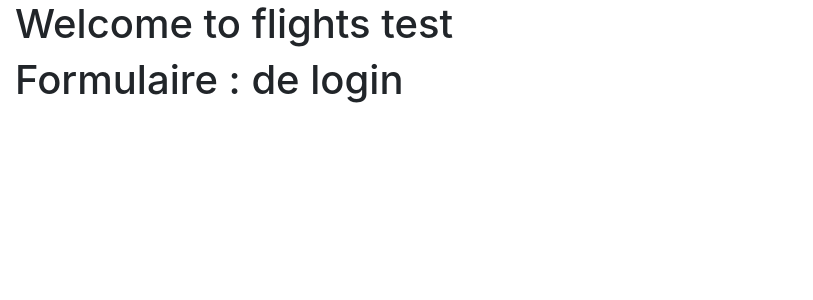
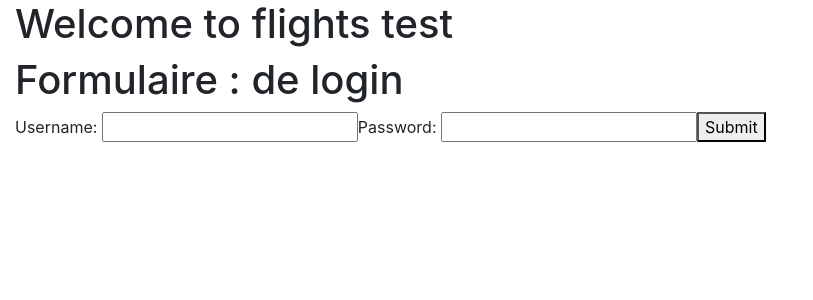
Before and after one commit to mohamessi/Flights, an Angular app: page / in a window 1280 px wide. Shown: the top 300 px of the page, without its empty margins (0-813 px from the left). Built offline with nearby package versions, Linux system fonts and the light colour scheme.

Commit message:
update on login

```diff
--- a/src/app/app.module.ts
+++ b/src/app/app.module.ts
@@ -5,6 +5,9 @@ import { AppRoutingModule } from './app-routing.module';
 import { AppComponent } from './app.component';
 import { AddFlightsComponent } from './add-flights/add-flights.component';
 import { LoginComponent } from './login/login.component';
+import { ReactiveFormsModule } from '@angular/forms';
+
+
 
 @NgModule({
   declarations: [
@@ -14,7 +17,8 @@ import { LoginComponent } from './login/login.component';
   ],
   imports: [
     BrowserModule,
-    AppRoutingModule
+    AppRoutingModule,
+    ReactiveFormsModule
   ],
   providers: [],
   bootstrap: [AppComponent]
--- a/src/app/login/login.component.html
+++ b/src/app/login/login.component.html
@@ -1 +1,17 @@
 <h1> Formulaire : de login </h1>
+
+<form [formGroup]="loginForm" (ngSubmit)="onSubmit()">
+
+  <label>
+    Username:
+    <input type="text" formControlName="username">
+  </label>
+
+  <label>
+    Password:
+    <input type="password" formControlName="password">
+  </label>
+
+  <button type="submit" [disabled]="!loginForm.valid">Submit</button>
+
+</form>
--- a/src/app/login/login.component.ts
+++ b/src/app/login/login.component.ts
@@ -1,4 +1,8 @@
 import { Component, OnInit } from '@angular/core';
+import { FormGroup, FormControl } from '@angular/forms';
+import { User } from '../models/user';
+
+
 
 @Component({
   selector: 'app-login',
@@ -6,6 +10,10 @@ import { Component, OnInit } from '@angular/core';
   styleUrls: ['./login.component.scss']
 })
 export class LoginComponent implements OnInit {
+  loginForm = new FormGroup({
+    username: new FormControl(''),
+    password: new FormControl(''),
+  });
 
   constructor() {
 
@@ -15,8 +23,17 @@ export class LoginComponent implements OnInit {
   }
 
   public login(username: string, password: string){
+
     localStorage.setItem("username", username);
-    console.log(localStorage.getItem("username"));
+    console.log("is log in",localStorage.getItem("username"));
+  }
+
+  onSubmit() {
+    // TODO: Use EventEmitter with form value
+    console.warn(this.loginForm.value);
+    let username = this.loginForm.get("username").value;
+    let password = this.loginForm.get("password").value;
+    this.login(username,password);
   }
 
 }
```
